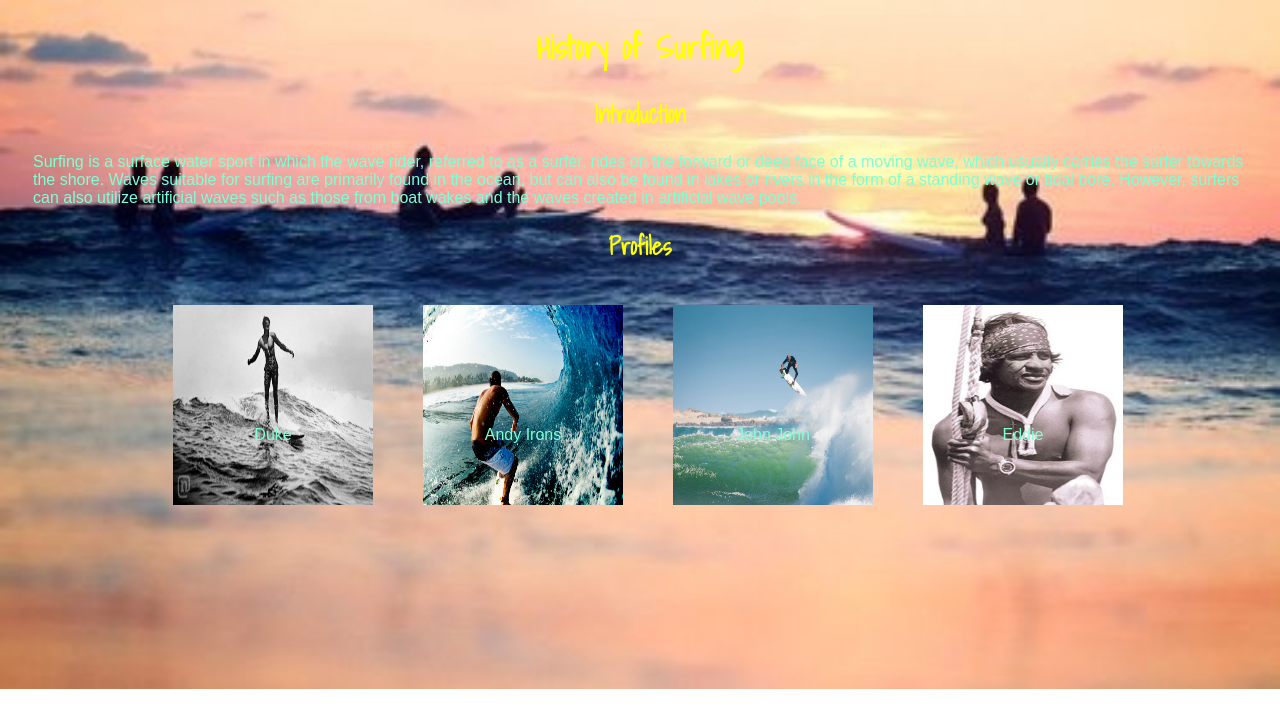
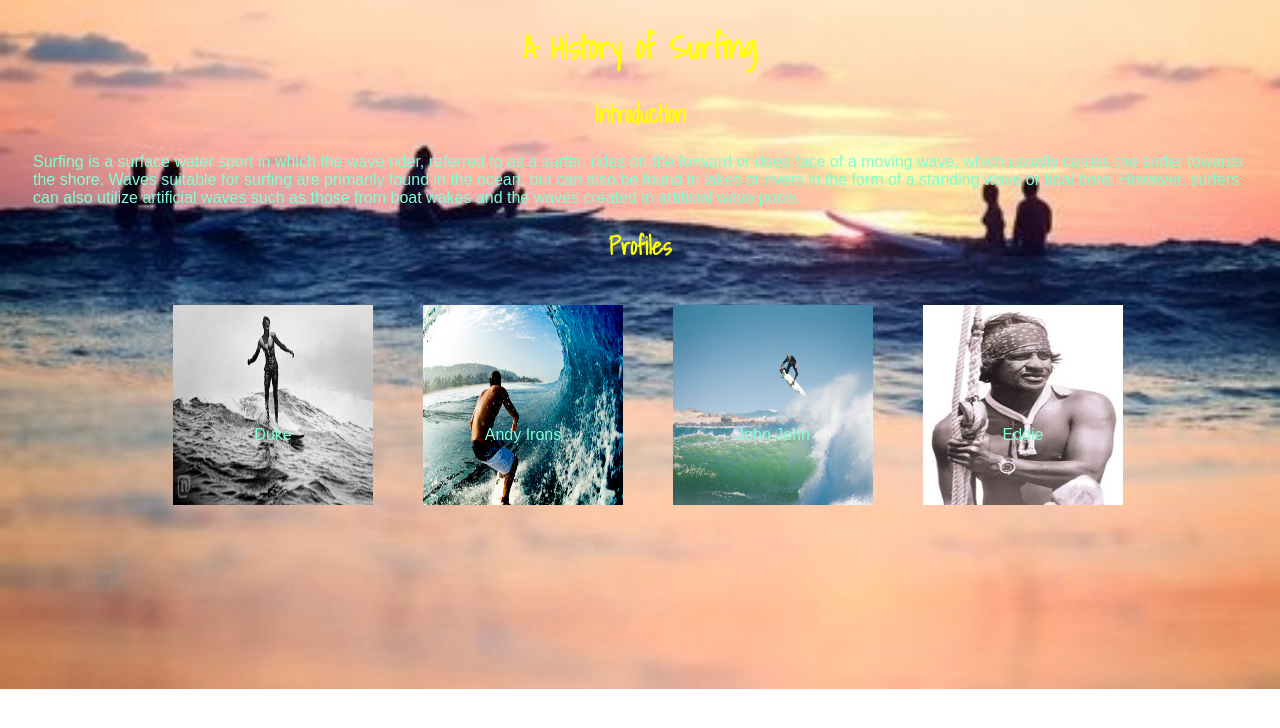
Before and after one commit to cammoore/historyofsurfing, a plain HTML site: page index.html in a window 1280 px wide. Drawn offline with Linux system fonts and the light colour scheme; a web font is replaced by a local one.

Commit message:
Update index.html

```diff
--- a/index.html
+++ b/index.html
@@ -2,13 +2,13 @@
 <html lang="en">
 <head>
   <meta charset="UTF-8">
-  <title>History of surfing</title>
+  <title>A History of surfing</title>
   <link href="https://fonts.googleapis.com/css?family=Average+Sans|Fjalla+One|Shadows+Into+Light|Roboto"
         rel="stylesheet">
   <link rel="stylesheet" href="style.css">
 </head>
 <body>
-<h1 align="center">History of Surfing</h1>
+<h1 align="center">A History of Surfing</h1>
 
 <h2 align="center">Introduction</h2>
 <p>Surfing is a surface water sport in which the wave rider, referred to as a surfer, rides on the forward or deep face
```
